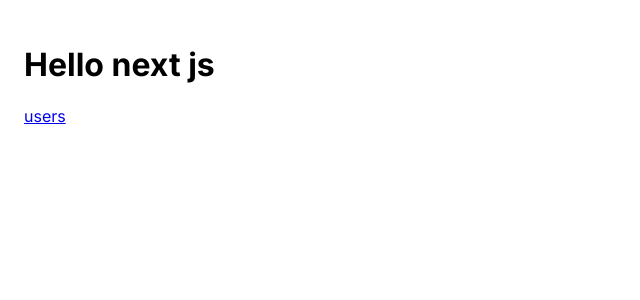
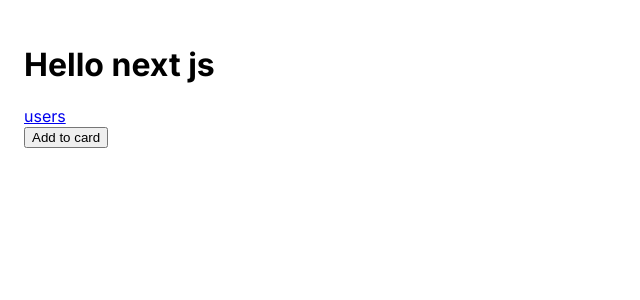
Before and after one commit to Usman-Javed-07/next-app, a Next.js app: page / in a window 1280 px wide. Shown: the top 300 px of the page, without its empty margins (0-640 px from the left). Built offline with nearby package versions, Linux system fonts and the light colour scheme.

Commit message:
add to card functionality using user client is next js

```diff
--- /dev/null
+++ b/app/components/AddToCard.tsx
@@ -0,0 +1,12 @@
+'use client'
+import React from 'react'
+
+const AddToCard = () => {
+  return (
+    <div>
+      <button onClick={()=> console.log('clicked')}>Add to card</button>
+    </div>
+  )
+}
+
+export default AddToCard
--- /dev/null
+++ b/app/components/ProductCard.tsx
@@ -0,0 +1,11 @@
+
+import React from 'react'
+import AddToCard from './AddToCard'
+const ProductCard = () => {
+  return (
+    <div>
+      <AddToCard/>    </div>
+  )
+}
+
+export default ProductCard
--- a/app/page.tsx
+++ b/app/page.tsx
@@ -1,11 +1,13 @@
 import Image from 'next/image'
 import Link from 'next/link'
+import ProductCard from './components/ProductCard'
 
 export default function Home() {
   return (
     <main>
 <h1>Hello next js</h1>
    <Link  href="/users">users</Link>
+   <ProductCard/>
     </main>
 
   )
```
